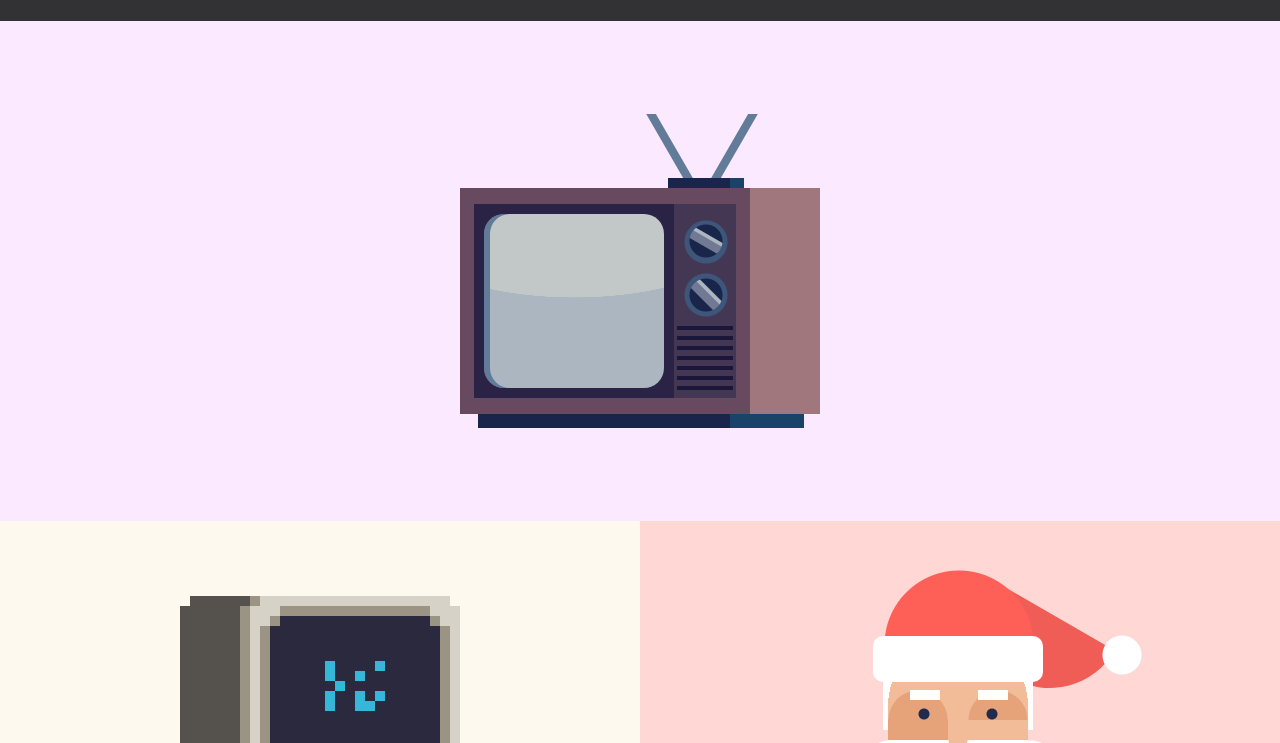
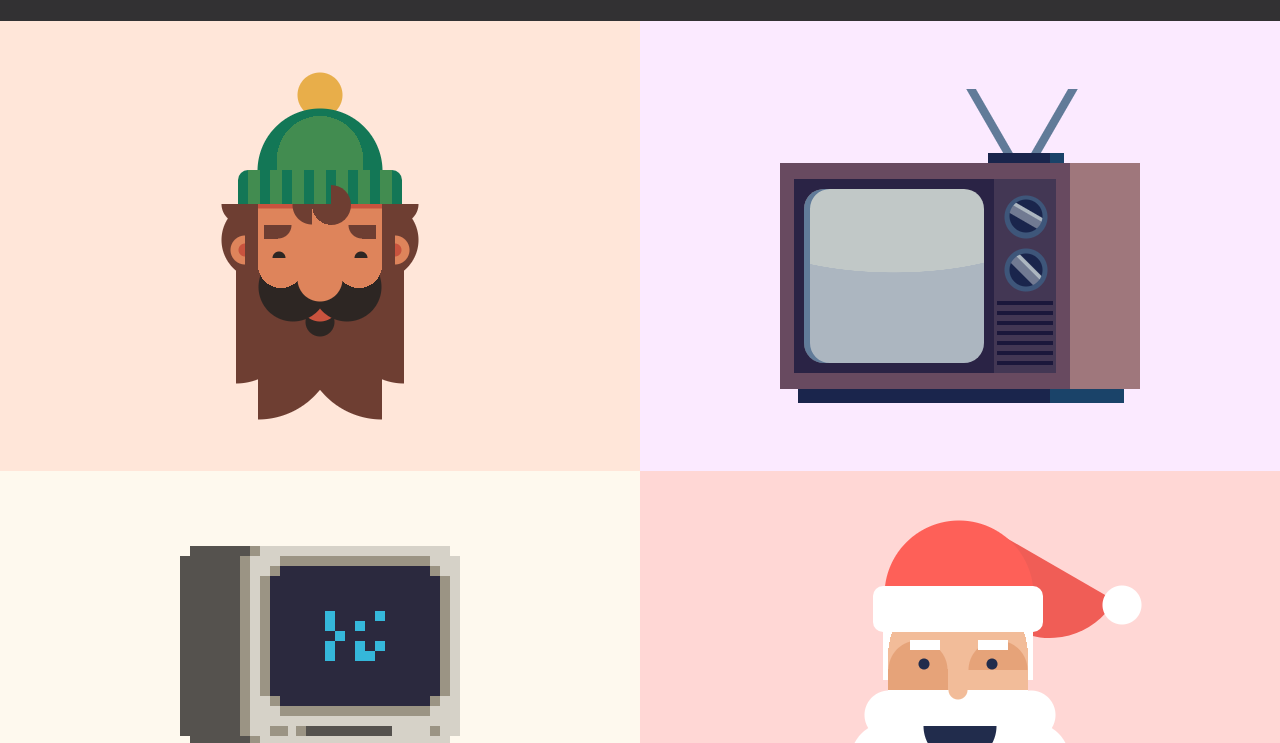
Before and after one commit to arman-borkhani/single-div, a website: page index.html in a window 1280 px wide. Shown: the part 57-800 px from the top of the page. Drawn offline with Linux system fonts and the light colour scheme.

Commit message:
Add lumberjack

```diff
--- /dev/null
+++ b/SCSS/_lumberjack.scss
@@ -0,0 +1,96 @@
+#lumberjack {
+  --white: #c1c8c7;
+  --brown: #6e3e32;
+  --black: #2d2623;
+  --orange: #c9533e;
+  --coral: #de845b;
+  --green: #137756;
+  --light-green: #428c50;
+  --yellow: #e8ae4a;
+
+
+  background-color: #ffe6d9;
+
+  div {
+    width: 198px;
+    height: 348px;
+    left: 50%;
+    top: 50%;
+    position: absolute;
+    transform: translate(-50%, -50%);
+    background:
+    /* Hat */
+    linear-gradient(var(--light-green), var(--light-green)) center 86px / 86px 14px,
+    radial-gradient(circle at center 100%, var(--light-green) 43px, transparent 43px) center 44px / 86px 43px,
+    radial-gradient(circle at center 100%, var(--green) 62px, transparent 63px) center 36px / 126px 63px,
+    radial-gradient(var(--yellow) 22px, transparent 23px) center top / 46px 46px,
+
+    /* Ears */
+    radial-gradient(circle at 0 center, var(--orange) 6px, var(--coral) 7px 14px, transparent 15px) 174px 163px / 15px 30px,
+    radial-gradient(circle at 100% center, var(--orange) 6px, var(--coral) 7px 14px, transparent 15px) 9px 163px / 15px 30px,
+
+    /* Hair */
+    radial-gradient(circle at 100% center, var(--brown) 20px, transparent 20px) 91px 113px / 20px 40px,
+    radial-gradient(circle at 100% center, var(--brown) 19px, transparent 20px) 71px 113px / 20px 40px,
+
+    /* Eyebrows */
+    linear-gradient(var(--brown), var(--brown)) 141px 153px / 14px 14px,
+    radial-gradient(circle at center 0, var(--brown) 13px, transparent 14px) 127px 153px / 28px 14px,
+    linear-gradient(var(--brown), var(--brown)) 43px 153px / 14px 14px,
+    radial-gradient(circle at center 0, var(--brown) 13px, transparent 14px) 43px 153px / 28px 14px,
+
+    /* Eyes */
+    radial-gradient(circle at center 100%, var(--black) 6px, transparent 7px) 133px 179px / 14px 7px,
+    radial-gradient(circle at center 100%, var(--black) 6px, transparent 7px) 51px 179px / 14px 7px,
+
+    /* Face */
+    radial-gradient(var(--coral) 22px, transparent 23px) center 184px / 46px 46px,
+    radial-gradient(var(--coral) 23px, transparent 23px) 115px 170px / 46px 46px,
+    radial-gradient(var(--coral) 23px, transparent 23px) 37px 170px / 46px 46px,
+    linear-gradient(var(--orange) 6px, var(--coral) 7px) center 130px / 124px 62px,
+
+    /* Mouth */
+    radial-gradient(var(--black) 34px, transparent 35px) 91px 180px / 70px 70px,
+    radial-gradient(var(--black) 34px, transparent 35px) 37px 180px / 70px 70px,
+    radial-gradient(var(--orange) 19px, transparent 20px) center 210px / 40px 40px,
+    radial-gradient(var(--black) 14px, transparent 15px) center 235px / 30px 30px,
+
+    /* Beard */
+    radial-gradient(circle at center 0, var(--brown) 19px, transparent 20px) right 132px / 40px 20px,
+    radial-gradient(circle at center 0, var(--brown) 19px, transparent 20px) left 132px / 40px 20px,
+    radial-gradient(var(--brown) 39px, transparent 40px) right 128px / 80px 80px,
+    radial-gradient(var(--brown) 39px, transparent 40px) left 128px / 80px 80px,
+    radial-gradient(circle at 100% 0, var(--brown) 59px, transparent 60px) 123px 252px / 60px 60px,
+    radial-gradient(circle at 0 0, var(--brown) 59px, transparent 60px) 15px 252px / 60px 60px,
+    radial-gradient(circle at 100% 0, var(--brown) 79px, transparent 80px) 81px bottom / 80px 80px,
+    radial-gradient(circle at 0 0, var(--brown) 79px, transparent 80px) 37px bottom / 80px 80px,
+    linear-gradient(var(--brown), var(--brown)) 15px 156px / 168px 114px;
+    background-repeat: no-repeat;
+  }
+
+  div::before,
+  div::after {
+    content: "";
+    display: block;
+    position: absolute;
+  }
+
+  div::before {
+    width: 164px;
+    height: 34px;
+    top: 98px;
+    left: 50%;
+    transform: translateX(-50%);
+    border-radius: 10px 10px 0 0;
+    background: repeating-linear-gradient(to right, var(--green) 0 10px, var(--light-green) 10px 22px);
+  }
+
+  div::after {
+    width: 20px;
+    height: 40px;
+    left: 110px;
+    top: 113px;
+    background-color: var(--brown);
+    border-radius: 0 20px 20px 0;
+  }
+}
--- a/SCSS/main.scss
+++ b/SCSS/main.scss
@@ -12,3 +12,4 @@
 @import "santa";
 @import "computer";
 @import "tv";
+@import "lumberjack";
--- a/index.html
+++ b/index.html
@@ -16,7 +16,10 @@
     </a>
   </header>
   <div class="wrapper">
-    <div class="entry entry--full" id="tv">
+    <div class="entry" id="lumberjack">
+      <div></div>
+    </div>
+    <div class="entry" id="tv">
       <div></div>
     </div>
     <div class="entry" id="computer">
```
Also changed, not shown: style.css, 1 other file.
